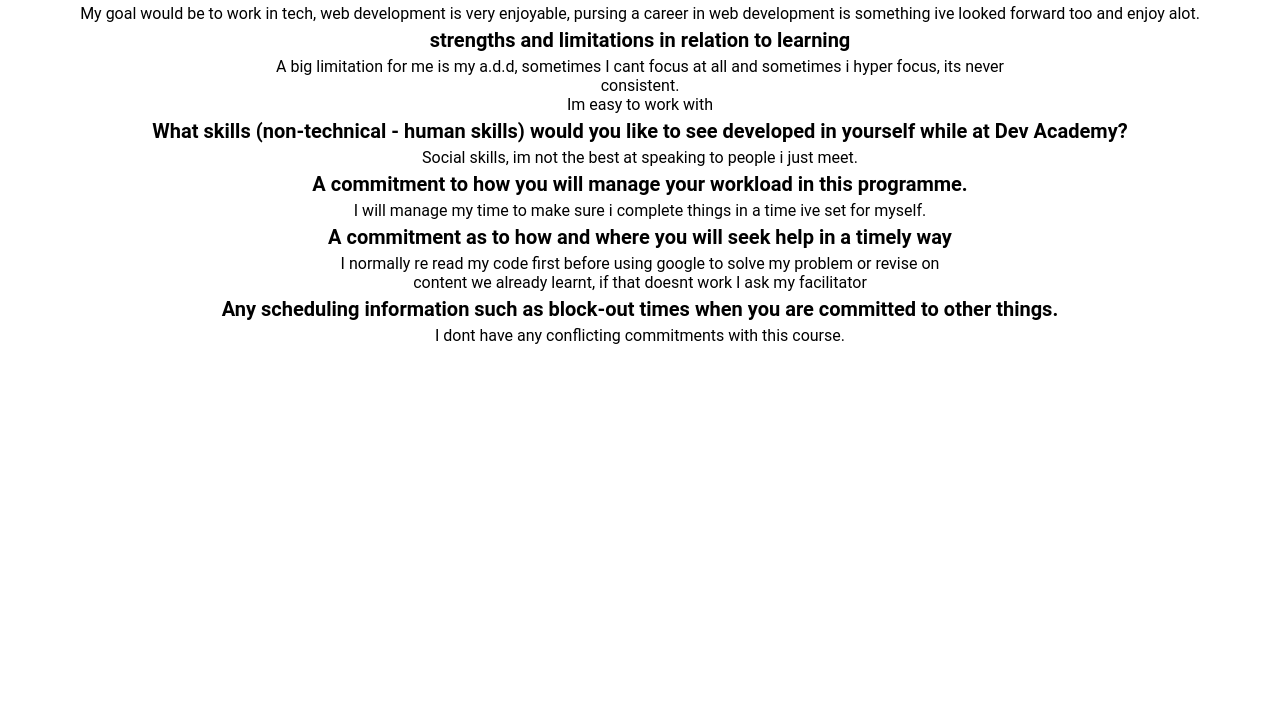
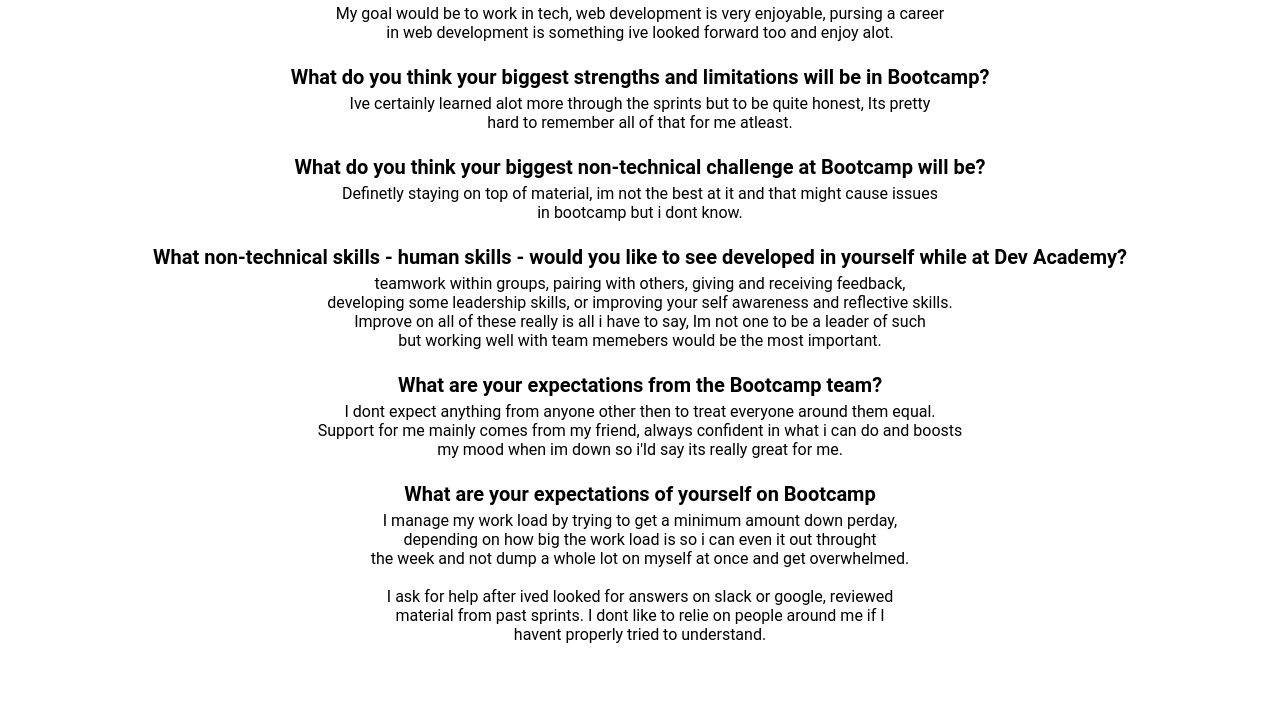
Before and after one commit to Rhys-Smith/Rhys-Smith.github.io, a plain HTML site: page blog/plan.html in a window 1280 px wide. Shown: the part 162-880 px from the top of the page. Before the commit the page ends 800 px from the top, so only its background shows below. Drawn offline with Linux system fonts and the light colour scheme.

Commit message:
Learning Plan Updated

```diff
--- a/blog/plan.html
+++ b/blog/plan.html
@@ -21,6 +21,96 @@
       <br>
       <br>
    <br>
+
+
+   <h1> BootCamp Plan </h1>
+
+
+   <h2>
+    What is your long term goal and/or career pathway?
+</h2>
+
+        <p>
+            My goal would be to work in tech, web development is very enjoyable, pursing a career
+    <br>    in web development is something ive looked forward too and enjoy alot.
+        </p>
+
+    <br>
+
+
+<h2>
+    What do you think your biggest strengths and limitations will be in Bootcamp?
+</h2>
+
+        <p>
+          Ive certainly learned alot more through the sprints but to be quite honest, Its pretty
+    <br>  hard to remember all of that for me atleast.
+        </p>
+
+    <br>
+
+
+<h2>
+    What do you think your biggest non-technical challenge at Bootcamp will be?
+</h2>
+
+        <p>
+          Definetly staying on top of material, im not the best at it and that might cause issues
+    <br>  in bootcamp but i dont know.
+        </p>
+
+    <br>
+
+
+ <h2>
+    What non-technical skills - human skills - would you like to see developed in yourself while at Dev Academy?
+</h2>
+
+        <p>
+          teamwork within groups, pairing with others, giving and receiving feedback,
+    <br>  developing some leadership skills, or improving your self awareness and reflective skills.
+    <br>  Improve on all of these really is all i have to say, Im not one to be a leader of such
+    <br>  but working well with team memebers would be the most important.
+        </p>
+
+    <br>
+
+
+<h2>
+    What are your expectations from the Bootcamp team?
+</h2>
+
+        <p>
+          I dont expect anything from anyone other then to treat everyone around them equal.
+    <br>  Support for me mainly comes from my friend, always confident in what i can do and boosts
+    <br>  my mood when im down so i'ld say its really great for me.
+        </p>
+
+    <br>
+
+
+<h2>
+    What are your expectations of yourself on Bootcamp
+</h2>
+
+        <p>
+          I manage my work load by trying to get a minimum amount down perday,
+    <br>  depending on how big the work load is so i can even it out throught
+    <br>  the week and not dump a whole lot on myself at once and get overwhelmed.
+    <br>
+    <br>  I ask for help after ived looked for answers on slack or google, reviewed
+    <br>  material from  past sprints. I dont like to relie on people around me if I
+    <br>  havent properly tried to understand.
+        </p>
+
+    <br>
+
+
+    <br>
+    <br>
+    <br>
+
+
    <h1> My Learning Plan </h1>
     <h2>What is your long term goal and/or career pathway?</h2>
         <p>My goal would be to work in tech, web development is very enjoyable, pursing a career in web development is something ive looked forward too and enjoy alot. </p>
```
